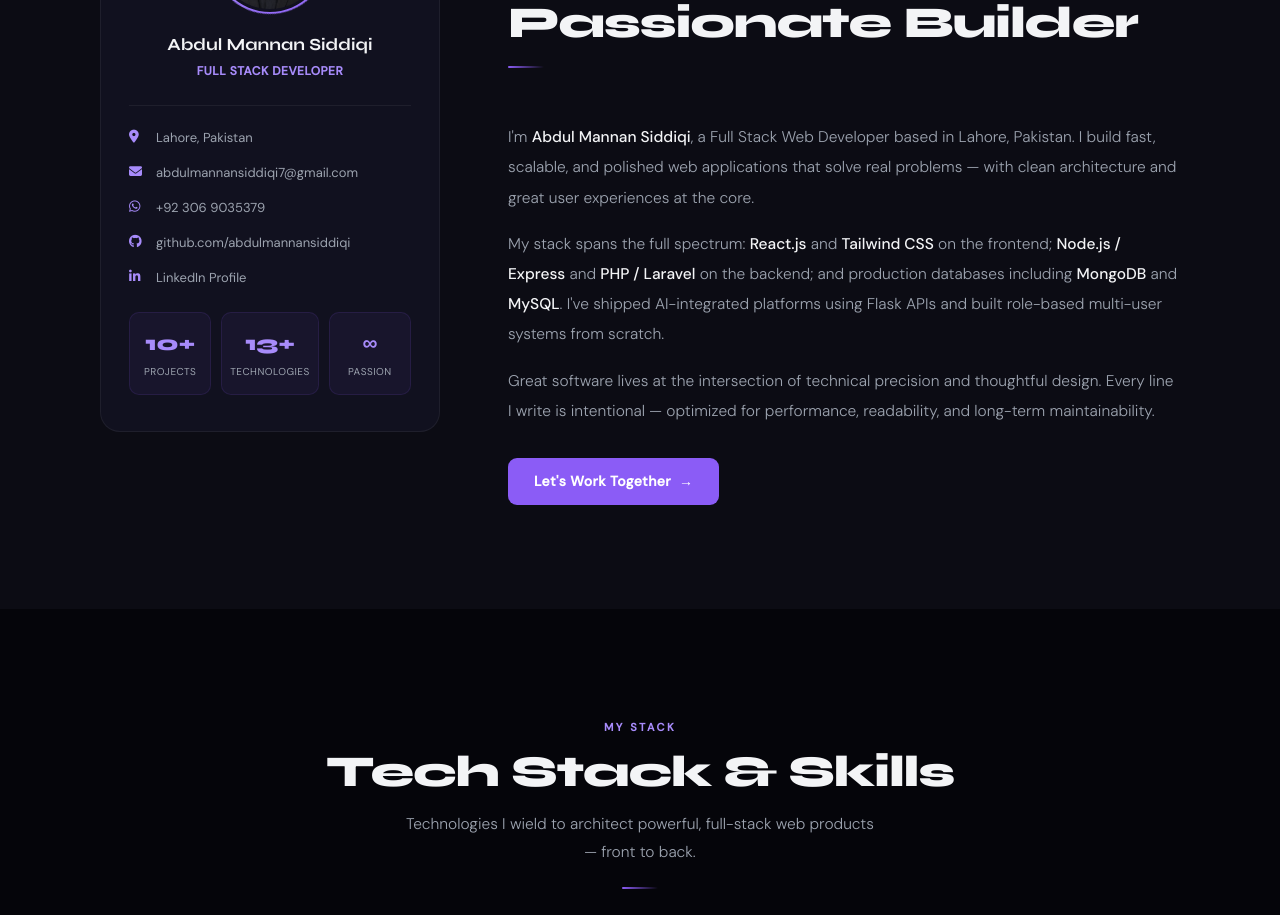
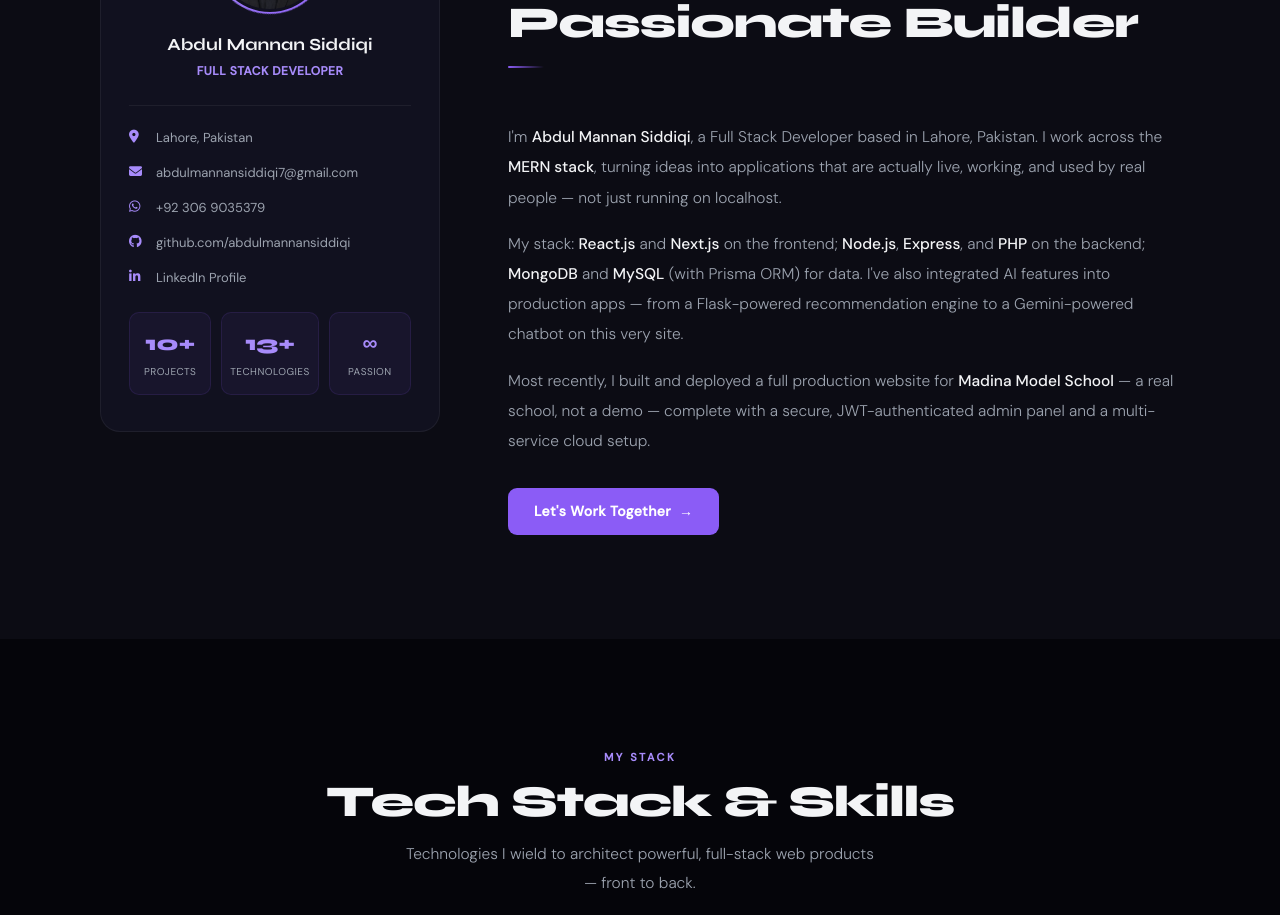
Before and after one commit to abdulmannansiddiqi/portfolio-mern-a, a React (Vite) app in the folder client/: page / in a window 1280 px wide. Shown: the part 1040-1955 px from the top of the page. Built offline with nearby package versions, Linux system fonts and the light colour scheme; no server answers.

Commit message:
content: update about section text

```diff
--- a/client/src/components/About.jsx
+++ b/client/src/components/About.jsx
@@ -54,9 +54,9 @@ function About() {
           <span className="section-tag">About Me</span>
           <h2 className="section-title">Thoughtful Engineer,<br />Passionate Builder</h2>
           <div className="divider"></div>
-          <p>I'm <strong>Abdul Mannan Siddiqi</strong>, a Full Stack Web Developer based in Lahore, Pakistan. I build fast, scalable, and polished web applications that solve real problems — with clean architecture and great user experiences at the core.</p>
-          <p>My stack spans the full spectrum: <strong>React.js</strong> and <strong>Tailwind CSS</strong> on the frontend; <strong>Node.js / Express</strong> and <strong>PHP / Laravel</strong> on the backend; and production databases including <strong>MongoDB</strong> and <strong>MySQL</strong>. I've shipped AI-integrated platforms using Flask APIs and built role-based multi-user systems from scratch.</p>
-          <p>Great software lives at the intersection of technical precision and thoughtful design. Every line I write is intentional — optimized for performance, readability, and long-term maintainability.</p>
+          <p>I'm <strong>Abdul Mannan Siddiqi</strong>, a Full Stack Developer based in Lahore, Pakistan. I work across the <strong>MERN stack</strong>, turning ideas into applications that are actually live, working, and used by real people — not just running on localhost.</p>
+          <p>My stack: <strong>React.js</strong> and <strong>Next.js</strong> on the frontend; <strong>Node.js</strong>, <strong>Express</strong>, and <strong>PHP</strong> on the backend; <strong>MongoDB</strong> and <strong>MySQL</strong> (with Prisma ORM) for data. I've also integrated AI features into production apps — from a Flask-powered recommendation engine to a Gemini-powered chatbot on this very site.</p>
+          <p>Most recently, I built and deployed a full production website for <strong>Madina Model School</strong> — a real school, not a demo — complete with a secure, JWT-authenticated admin panel and a multi-service cloud setup.</p>
           <a href="#contact" className="btn-fill" style={{ fontSize: '14px', padding: '12px 26px', marginTop: '4px' }}>
             Let's Work Together &nbsp;→
           </a>
```
